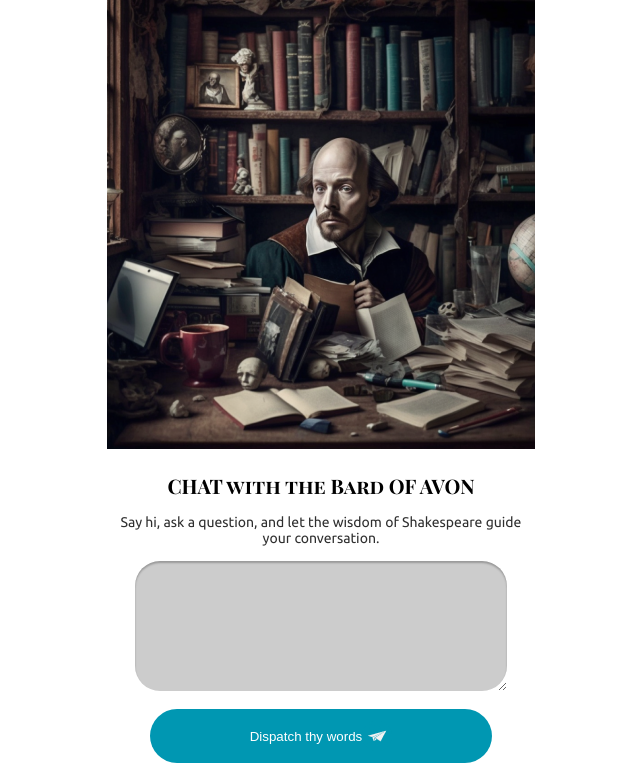
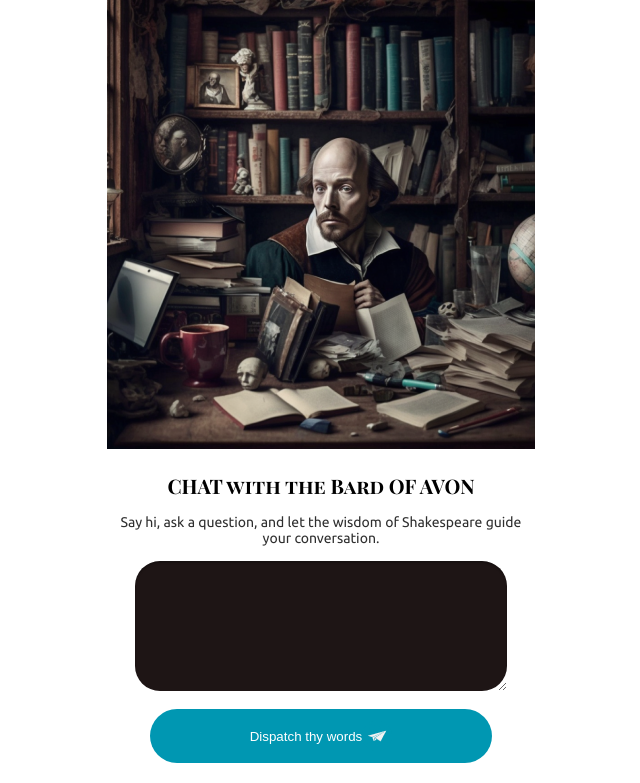
Before and after one commit to ste-hue/ShakespeareGPT, a Django app: page / in a window 1280 px wide. Shown: the part 109-892 px from the top of the page, without its empty margins (319-959 px from the left). Run offline with Django 4.2, Linux system fonts and the light colour scheme.

Commit message:
“shakepseareGPT-main”

```diff
--- a/static/css/style.css
+++ b/static/css/style.css
@@ -60,7 +60,7 @@ header {
     width: 80%;
     margin: 0 auto;
     height: 100px;
-    background: #CCCCCC;
+    background: #1e1515;
     box-shadow: inset 0px 2px 2px rgba(0, 0, 0, 0.25);
     border-radius: 25px;
     border: none;
```
Also changed, not shown: .github/workflows/deploy-to-azure.yml.
